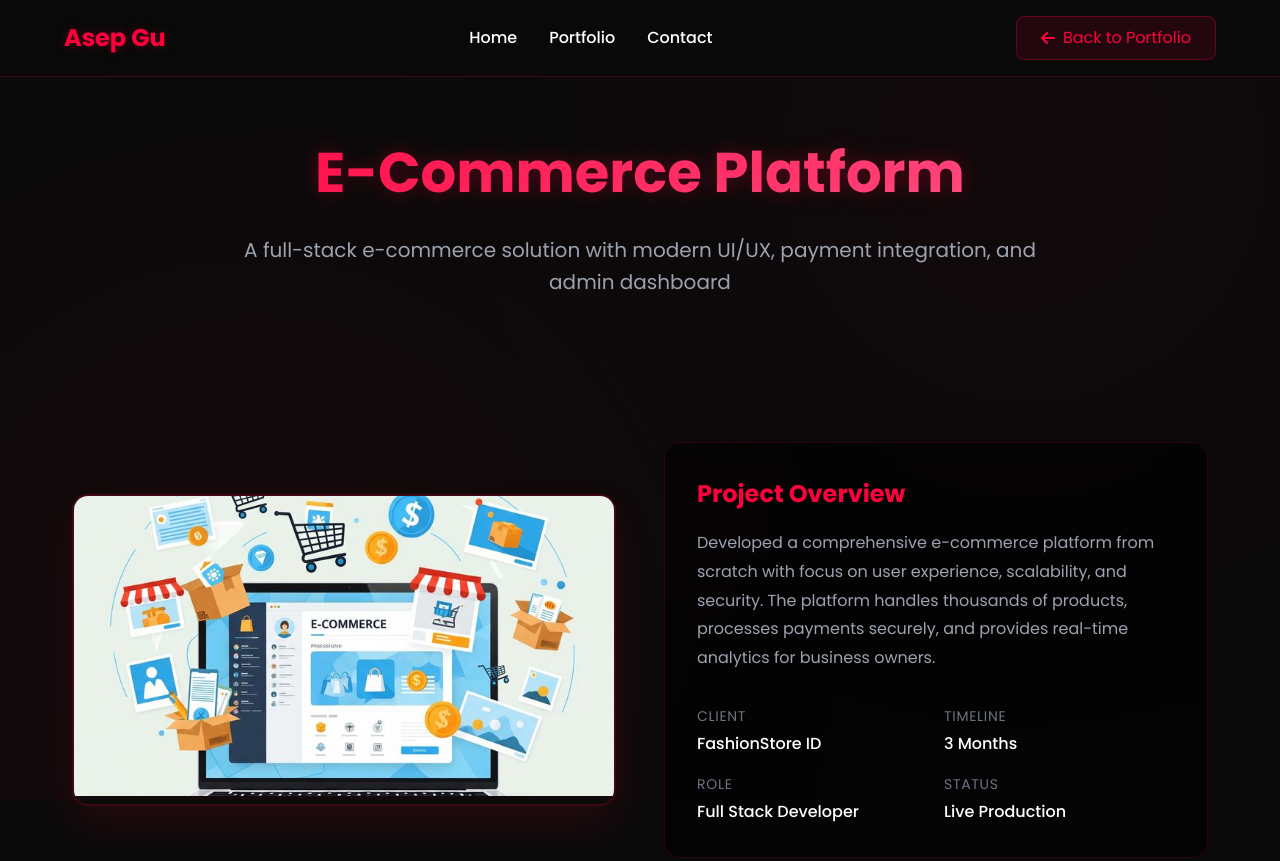
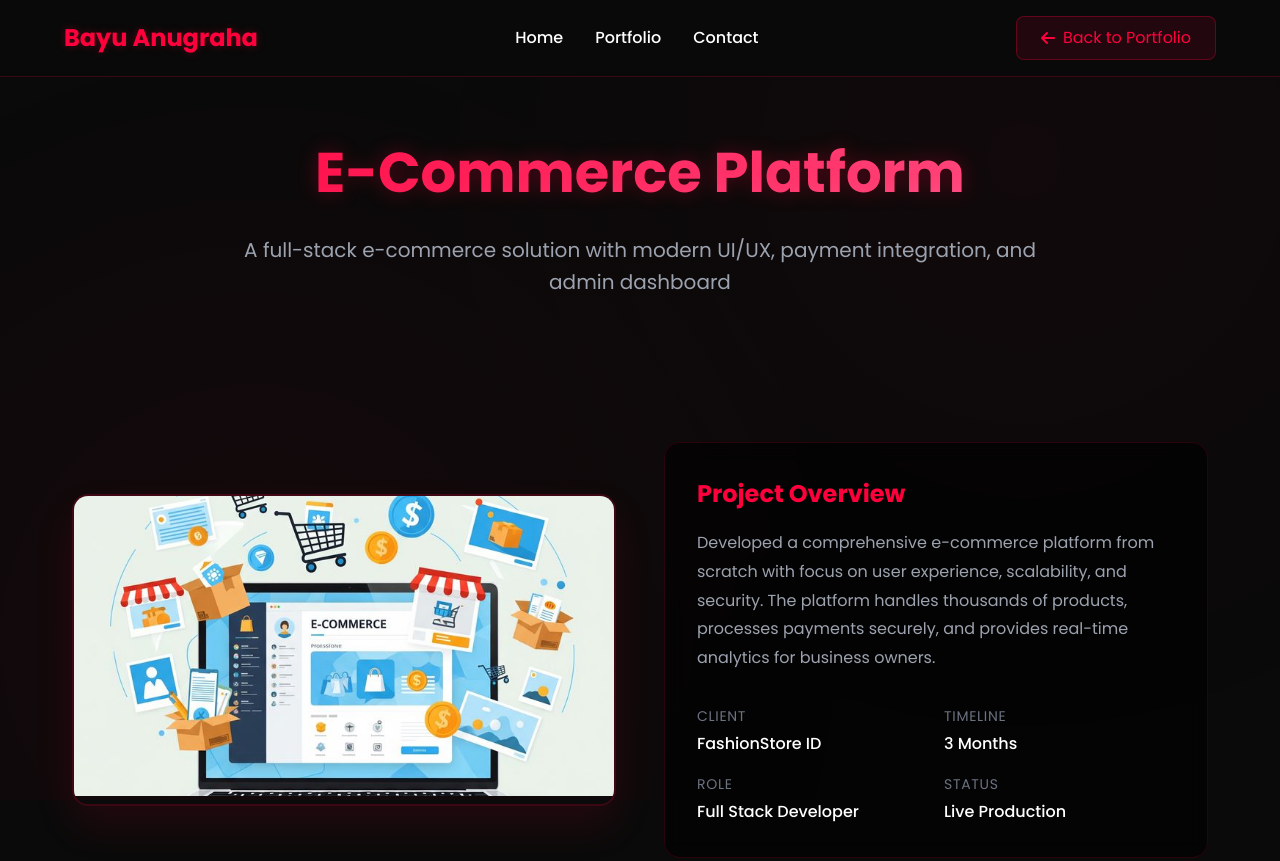
Before and after one commit to Hanckdad/portofolio, a plain HTML site: page projects/ecommerce-website.html in a window 1280 px wide. Shown: the top 861 px of the page. Drawn offline with Linux system fonts and the light colour scheme.

Commit message:
Update ecommerce-website.html

```diff
--- a/projects/ecommerce-website.html
+++ b/projects/ecommerce-website.html
@@ -3,7 +3,7 @@
 <head>
     <meta charset="UTF-8">
     <meta name="viewport" content="width=device-width, initial-scale=1.0">
-    <title>E-Commerce Website | Asep Gu</title>
+    <title>E-Commerce Website | Bayu Anugraha</title>
     <link href="https://fonts.googleapis.com/css2?family=Poppins:wght@300;400;500;600;700;800;900&display=swap" rel="stylesheet">
     <link rel="stylesheet" href="https://cdnjs.cloudflare.com/ajax/libs/font-awesome/6.4.0/css/all.min.css">
     <link rel="stylesheet" href="../assets/css/projects.css">
@@ -16,7 +16,7 @@
     <!-- Navigation -->
     <nav class="project-nav">
         <div class="nav-container">
-            <a href="../index.html" class="nav-logo">Asep Gu</a>
+            <a href="../index.html" class="nav-logo">Bayu Anugraha</a>
 
             <div class="nav-links">
                 <a href="../index.html#home" class="nav-link">Home</a>
```
